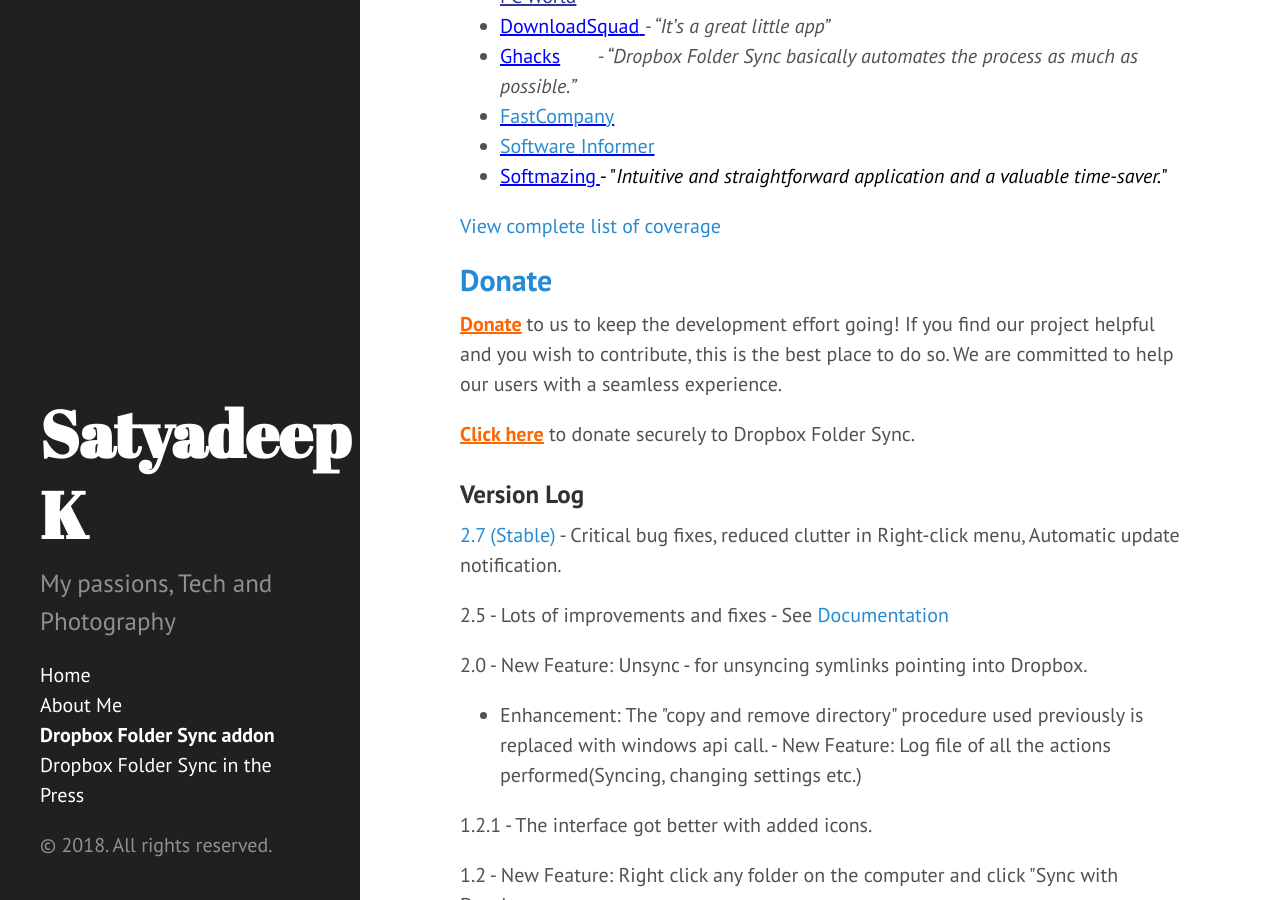
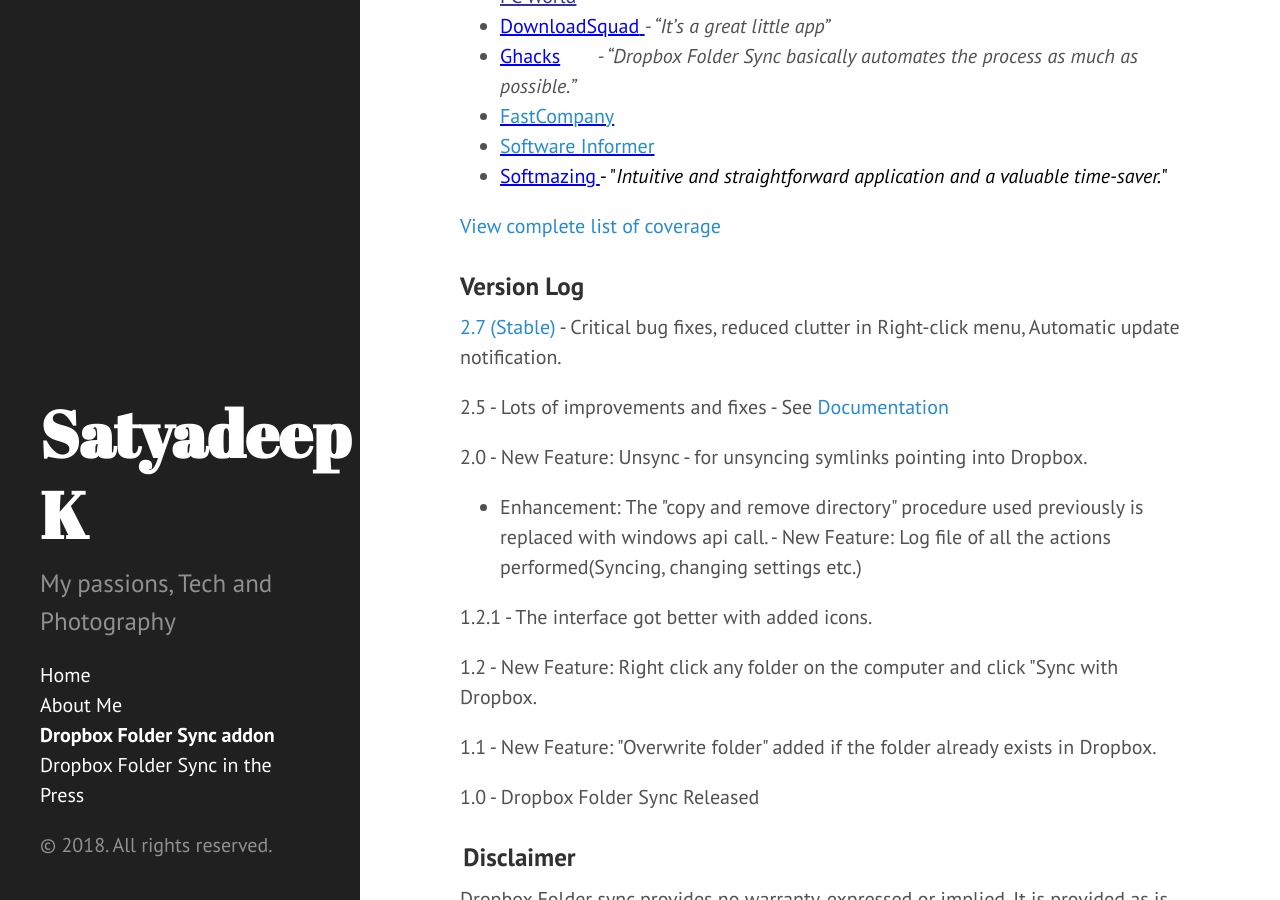
Before and after one commit to satyadeepk/satyadeepk.github.io, a Jekyll site: the page built from _pages/2011-11-18-dropbox-folder-sync.html, in a window 1280 px wide and 900 px high, scrolled down 3419 px. Built offline with Jekyll 4.4.1, drawn with Linux system fonts in a browser that asks for light colours.

Commit message:
Update 2011-11-18-dropbox-folder-sync.html

```diff
--- a/_pages/2011-11-18-dropbox-folder-sync.html
+++ b/_pages/2011-11-18-dropbox-folder-sync.html
@@ -104,10 +104,11 @@ If this detection fails, it prompts you to enter the Dropbox path through interf
 </span></span></li>
 </ul>
 <p><a title="Dropbox Folder Sync in the Press" href="http://satyadeepk.in/dropbox-folder-sync-in-the-press/">View complete list of coverage</a><br />
-<a name="Donate"></a></p>
+<!--<a name="Donate"></a></p>
 <h2><a title="Donate to Dropbox Folder Sync" onclick="_gaq.push(['_trackEvent', 'links', 'click', 'Donate']);" href="http://gum.co/IZyf">Donate </a></h2>
 <p><strong><a title="Donate to Dropbox Folder Sync" onclick="_gaq.push(['_trackEvent', 'links', 'click', 'Donate']);" href="http://gum.co/IZyf"><span style="text-decoration: underline;"><span style="color: #ff6600; text-decoration: underline;">Donate</span></span> </a></strong>to us to keep the development effort going! If you find our project helpful and you wish to contribute, this is the best place to do so. We are committed to help our users with a seamless experience.</p>
 <p><span style="text-decoration: underline;"><strong><span style="color: #ff6600;"><a title="Donate to Dropbox Folder Sync" onclick="_gaq.push(['_trackEvent', 'links', 'click', 'Donate']);" href="http://gum.co/IZyf"><span style="color: #ff6600; text-decoration: underline;">Click here</span></a></span></strong></span> to donate securely to Dropbox Folder Sync.</p>
+-->
 <h3>Version Log</h3>
 <p><a title="Download Dropbox Folder Sync 2.7" onclick="_gaq.push(['_trackEvent', 'links', 'downloaded', this.href]);" href="https://addodoc.blob.core.windows.net/public/DropboxFolderSync-2.7-Setup.exe" target="_blank">2.7 (Stable)</a> - Critical bug fixes, reduced clutter in Right-click menu, Automatic update notification.</p>
 <p>2.5 - Lots of improvements and fixes - See <a title="Dropbox Folder Sync Help" href="http://satyadeepk.in/blog/wp-content/uploads/Dropbox%20Folder%20Sync%20Help.htm#_Whats_new_in" rel="nofollow">Documentation</a></p>
```
